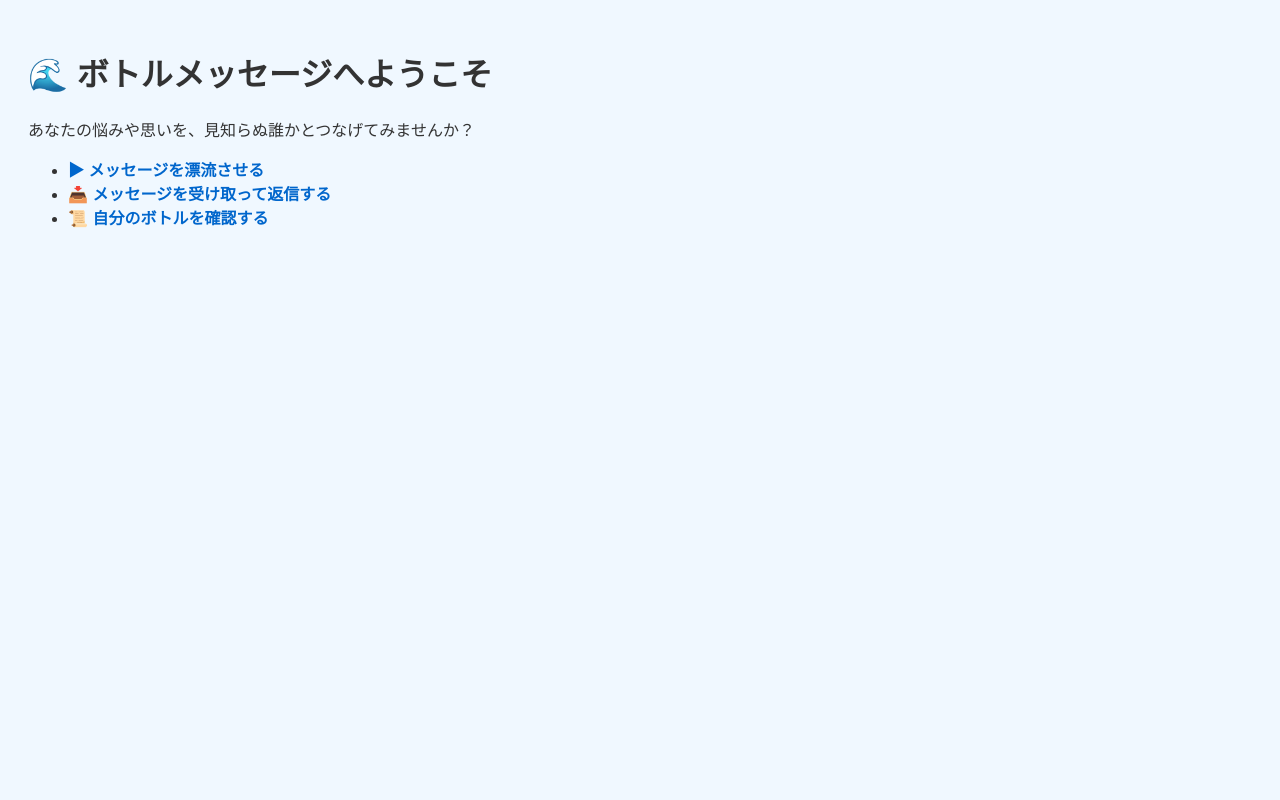
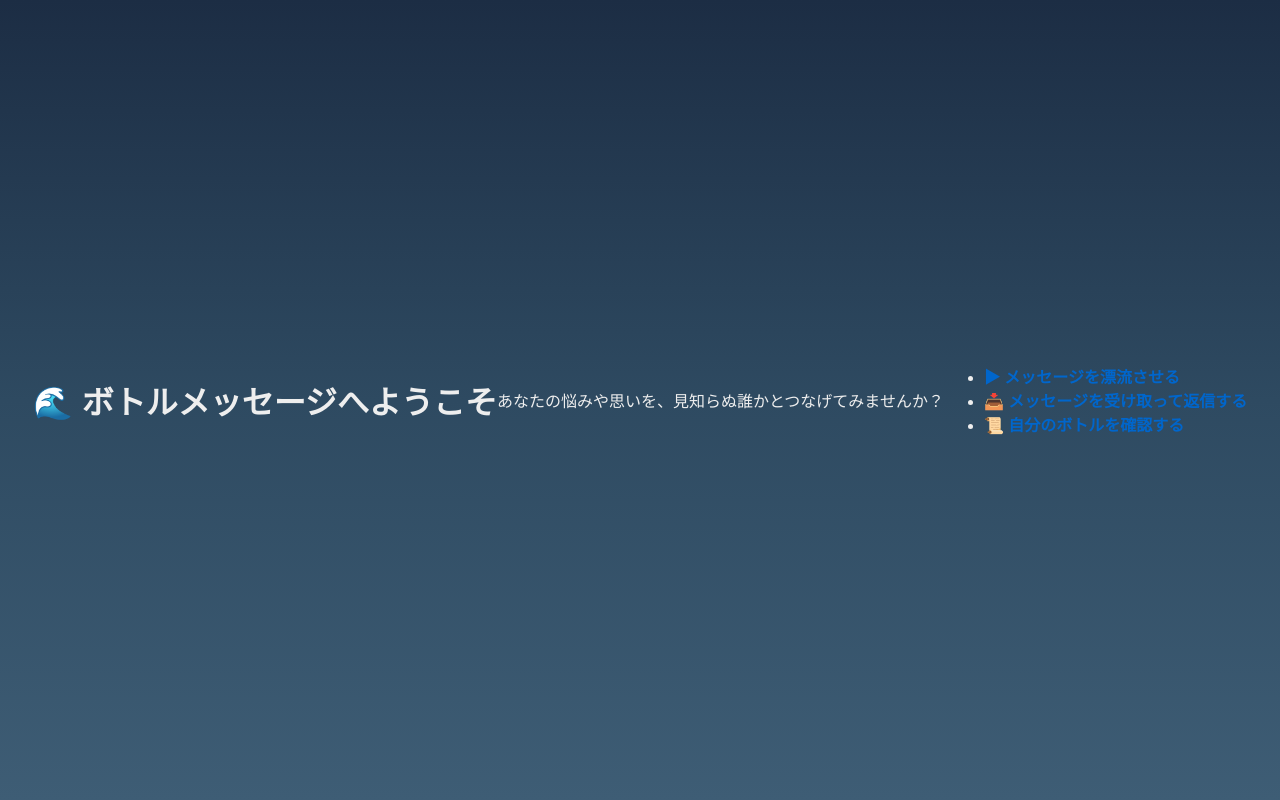
Before and after one commit to HirotoChiba06/hogehoge-WebApp, a Flask app: page / in a window 1280 px wide. Run offline with Flask 3, Linux system fonts and the light colour scheme.

Commit message:
:add:CSSの変更。

```diff
--- a/static/style.css
+++ b/static/style.css
@@ -1,9 +1,22 @@
 body {
-    font-family: "Helvetica", sans-serif;
-    background-color: #f0f8ff;
-    padding: 20px;
-    color: #333;
+    font-family: "Hiragino Kaku Gothic ProN", "Noto Sans JP", "Yu Gothic", "Meiryo", sans-serif;
+    margin: 0;
+    padding: 0;
+    color: #eee;
+    background: linear-gradient(to bottom, #1c2d44, #2e4a61, #3e5d75);
+    background-repeat: no-repeat;
+    background-attachment: fixed;
+    background-size: 100% 100%;
+
+    display: flex;
+    justify-content: center;
+    align-items: center;
+    min-height: 100vh;
 }
+
+
+
+
 h2 {
     color: #006994;
 }
@@ -32,3 +45,20 @@ a {
 a:hover {
     text-decoration: underline;
 }
+.message-box {
+    background-color: #ffffff;
+    border: 2px dashed #006994;
+    border-radius: 12px;
+    padding: 1em;
+    box-shadow: 0 2px 6px rgba(0,0,0,0.1);
+    margin-bottom: 1.5em;
+}
+.center-box {
+    max-width: 600px;
+    width: 90%;
+    text-align: center;
+    padding: 2em;
+    background-color: rgba(255, 255, 255, 0.85); /* 半透明で美しい */
+    border-radius: 12px;
+    box-shadow: 0 4px 12px rgba(0,0,0,0.2);
+}
--- a/templates/send.html
+++ b/templates/send.html
@@ -1,12 +1,13 @@
 <body>
+  <div class="center-box">
     <h2>あなたのメッセージを海に漂流させましょう</h2>
     {% if error %}<p style="color:red;">{{ error }}</p>{% endif %}
     <form method="post">
-        <textarea name="message" rows="10" cols="40" placeholder="ここに最大360文字までの相談を書いてください" maxlength="360" required></textarea>
+        <textarea name="message" rows="10" cols="40" placeholder="ここに最大360文字までの相談を書いてください" maxlength="360" required></textarea><br>
         <button type="submit">ボトルを投げる</button>
     </form>
-
     <div style="margin-top: 2em;">
         <a href="/">🏠 トップページへ戻る</a>
     </div>
+  </div>
 </body>
```
